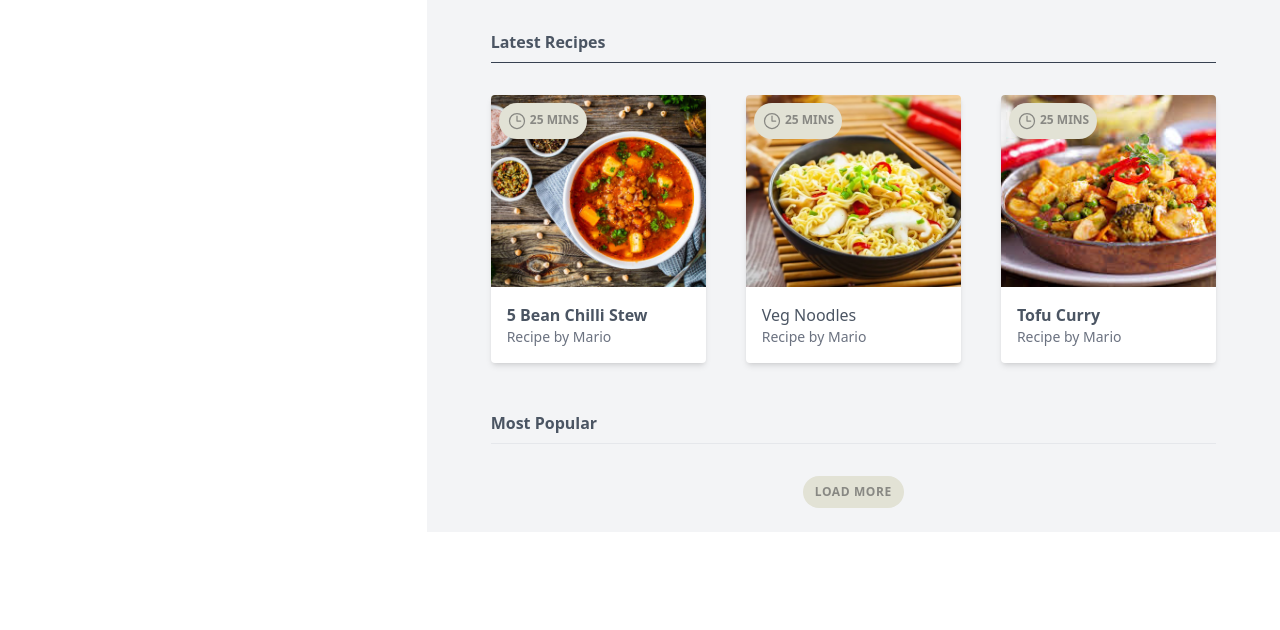
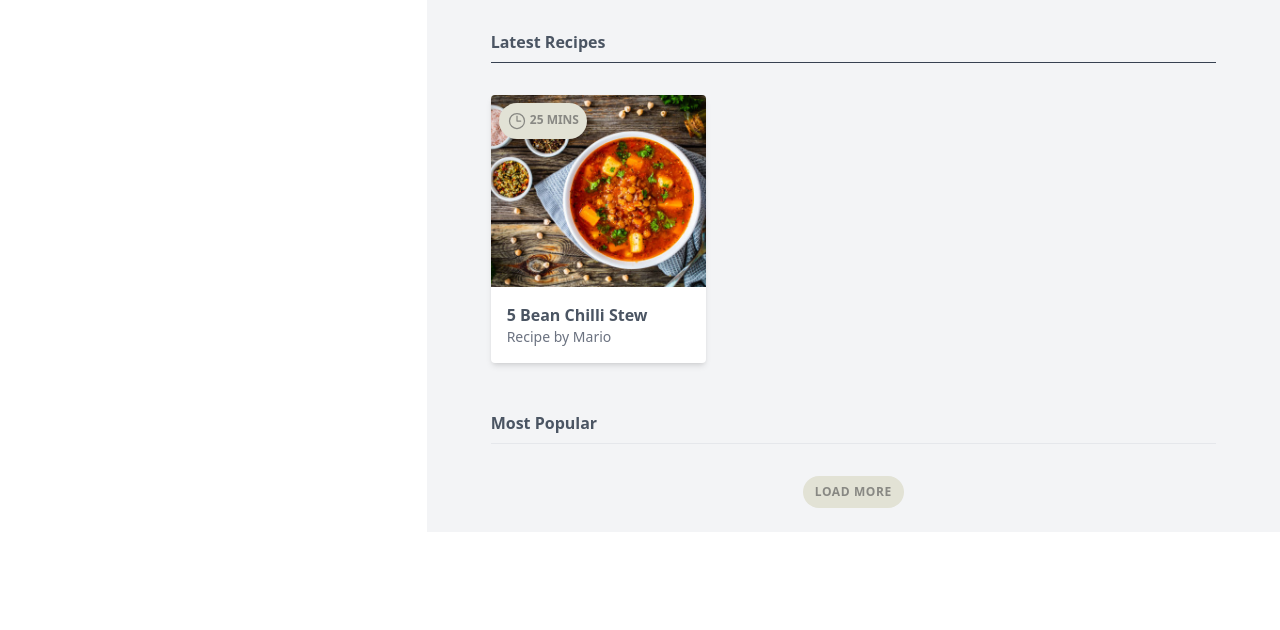
Before and after one commit to Johnnysky2700/Tailwind-Tutorial, a website: page public/index.html in a window 1280 px wide. Shown: the part 170-800 px from the top of the page. Drawn offline with Linux system fonts and the light colour scheme.

Commit message:
update on html

```diff
--- a/public/index.html
+++ b/public/index.html
@@ -7,20 +7,24 @@
     <link rel="stylesheet" href="styles.css">
 </head>
 <body class="text-gray-600 font-body">
-    <div class="grid md:grid-cols-3">    <!-- content wrapper -->
-        <div class="md:col-span-1 md:flex md:justify-end">
-            <nav class="text-right">
+    <div class="grid md:grid-cols-3"> <!-- content wrapper -->
+
+        <!-- Nav Section -->
+        <div class="md:col-span-1 w-full">
+            <nav class="w-full text-right border  bg-white">
+
                 <div class="flex justify-between items-center">
                     <h1 class="font-bold uppercase p-4 border-b border-gray-100">
                         <a href="/" class="hover:text-gray-700">Johnnysky</a>
                     </h1>
-                    <div class="px-4 cursor-pointer md:hidden" id="burger">
+                    <div class="px-4 cursor-pointer   md:hidden" id="burger">
                         <svg xmlns="http://www.w3.org/2000/svg" fill="none" viewBox="0 0 24 24" stroke-width="1.5" stroke="currentColor"
                         class="w-6">
                         <path stroke-linecap="round" stroke-linejoin="round" d="M3.75 6.75h16.5M3.75 12h16.5m-16.5 5.25h16.5" />
                         </svg>
                     </div>
                 </div>
+
                 <ul class="text-sm mt-6 hidden md:block" id="menu">
                     <li class="text-gray-700 font-bold py-1">
                         <a href="#" class="px-4 flex justify-end border-r-4 border-primary">
@@ -29,7 +33,6 @@
                             <path stroke-linecap="round" stroke-linejoin="round" d="m2.25 12 8.954-8.955c.44-.439 1.152-.439 1.591 0L21.75 12M4.5 9.75v10.125c0 .621.504 1.125
                             1.125 1.125H9.75v-4.875c0-.621.504-1.125 1.125-1.125h2.25c.621 0 1.125.504 1.125 1.125V21h4.125c.621 0 1.125-.504 1.125-1.125V9.75M8.25 21h8.25" />
                             </svg>
-
                         </a>
                     </li>
                     <li class="py-1">
@@ -39,10 +42,9 @@
                             <path stroke-linecap="round" stroke-linejoin="round" d="M9.879 7.519c1.171-1.025 3.071-1.025 4.242 0 1.172 1.025
                              1.172 2.687 0 3.712-.203.179-.43.326-.67.442-.745.361-1.45.999-1.45 1.827v.75M21 12a9 9 0 1 1-18 0 9 9 0 0 1 18 0Zm-9 5.25h.008v.008H12v-.008Z" />
                             </svg>
-
                         </a>
                     </li>
-                    <li class="py-1">
+                         <li class="py-1">
                         <a href="#" class="px-4 flex justify-end border-r-4 border-white">
                             <span>Contact</span>
                             <svg xmlns="http://www.w3.org/2000/svg" fill="none" viewBox="0 0 24 24" stroke-width="1.5" stroke="currentColor"
@@ -56,9 +58,10 @@
                     </li>
                 </ul>
             </nav>
-        </div>  <!-- end nav  -->
-        <main class="px-16 py-6 bg-gray-100 md:
-        col-span-2">
+        </div>
+
+        <!-- Main Content -->
+        <main class="px-16 py-6 bg-gray-100 md:col-span-2">
             <div class="flex justify-center md:justify-end">
                 <a href="#" class="btn text-primary border-primary md:border-2 hover:bg-primary hover:text-white transition ease-out duration-500">Log in</a>
                 <a href="#" class="btn text-primary ml-2 border-primary md:border-2 hover:bg-primary hover:text-white transition ease-out duration-500">Sign up</a>
@@ -66,65 +69,38 @@
 
             <header>
                 <h2 class="text-6xl font-semibold">Recipes</h2>
-                <h3 class="text-2xl text-gray-600" font-semibold>For Johnnysky</h3>
+                <h3 class="text-2xl text-gray-600 font-semibold">For Johnnysky</h3>
             </header>
+
             <div>
                 <h4 class="font-bold mt-12 pb-2 border-b border-gray-700">Latest Recipes</h4>
                 <div class="mt-8 grid lg:grid-cols-3 gap-10">
-                    <!-- cards go here -->
-                     <div class="card hover:shadow-lg">
+                    <!-- Cards -->
+                    <div class="card hover:shadow-lg">
                         <img src="img/stew.jpg" alt="stew" class="w-full h-32 sm:h-48 object-cover">
                         <div class="m-4">
                             <span class="font-bold">5 Bean Chilli Stew</span>
                             <span class="block text-gray-500 text-sm">Recipe by Mario</span>
                         </div>
                         <div class="badge">
-                            <svg xmlns="http://www.w3.org/2000/svg" fill="none" viewBox="0 0 24 24" stroke-width="1.5" stroke="currentColor"
-                            class="w-5 inline-block">
-                            <path stroke-linecap="round" stroke-linejoin="round" d="M12 6v6h4.5m4.5 0a9 9 0 1 1-18 0 9 9 0 0 1 18 0Z" />
-                            </svg>
-                            <span>25 mins</span>
-                        </div>
-                    </div>
-                     <div class="card hover:shadow-lg">
-                        <img src="img/noodles.jpg" alt="noodles" class="w-full h-32 sm:h-48 object-cover">
-                        <div class="m-4">
-                            <srdfont-bold">Veg Noodles</span>
-                            <span class="block text-gray-500 text-sm">Recipe by Mario</span>
-                        </div>
-                        <div class="badge">
-                            <svg xmlns="http://www.w3.org/2000/svg" fill="none" viewBox="0 0 24 24" stroke-width="1.5" stroke="currentColor"
-                             class="w-5 inline-block">
-                            <path stroke-linecap="round" stroke-linejoin="round" d="M12 6v6h4.5m4.5 0a9 9 0 1 1-18 0 9 9 0 0 1 18 0Z" />
-                            </svg>
-                            <span>25 mins</span>
-                        </div>
-                    </div>
-                     <div class="card hover:shadow-lg">
-                        <img src="img/curry.jpeg" alt="curry" class="w-full h-32 sm:h-48 object-cover">
-                        <div class="m-4">
-                            <span class="font-bold">Tofu Curry</span>
-                            <span class="block text-gray-500 text-sm">Recipe by Mario</span>
-                        </div>
-                        <div class="badge">
-                            <svg xmlns="http://www.w3.org/2000/svg" fill="none" viewBox="0 0 24 24" stroke-width="1.5" stroke="currentColor"
-                            class="w-5 inline-block">
+                            <svg xmlns="http://www.w3.org/2000/svg" fill="none" viewBox="0 0 24 24" stroke-width="1.5" stroke="currentColor" class="w-5 inline-block">
                             <path stroke-linecap="round" stroke-linejoin="round" d="M12 6v6h4.5m4.5 0a9 9 0 1 1-18 0 9 9 0 0 1 18 0Z" />
                             </svg>
                             <span>25 mins</span>
                         </div>
                     </div>
                 </div>
+
                 <h4 class="font-bold mt-12 pb-2 border-b border-gray-200">Most Popular</h4>
-                <div class="mt-8">
-                    <!-- card s go here -->
-                </div>
+                <div class="mt-8"></div>
+
                 <div class="flex justify-center">
                     <div class="btn bg-secondary-100 text-secondary-200 hover:shadow-inner transform hover:scale-125 hover:bg-opacity-50 transition ease-out duration-300">Load more</div>
                 </div>
             </div>
         </main>
     </div>
+
     <script src="script.js"></script>
 </body>
 </html>
```
Also changed, not shown: public/styles.css.
